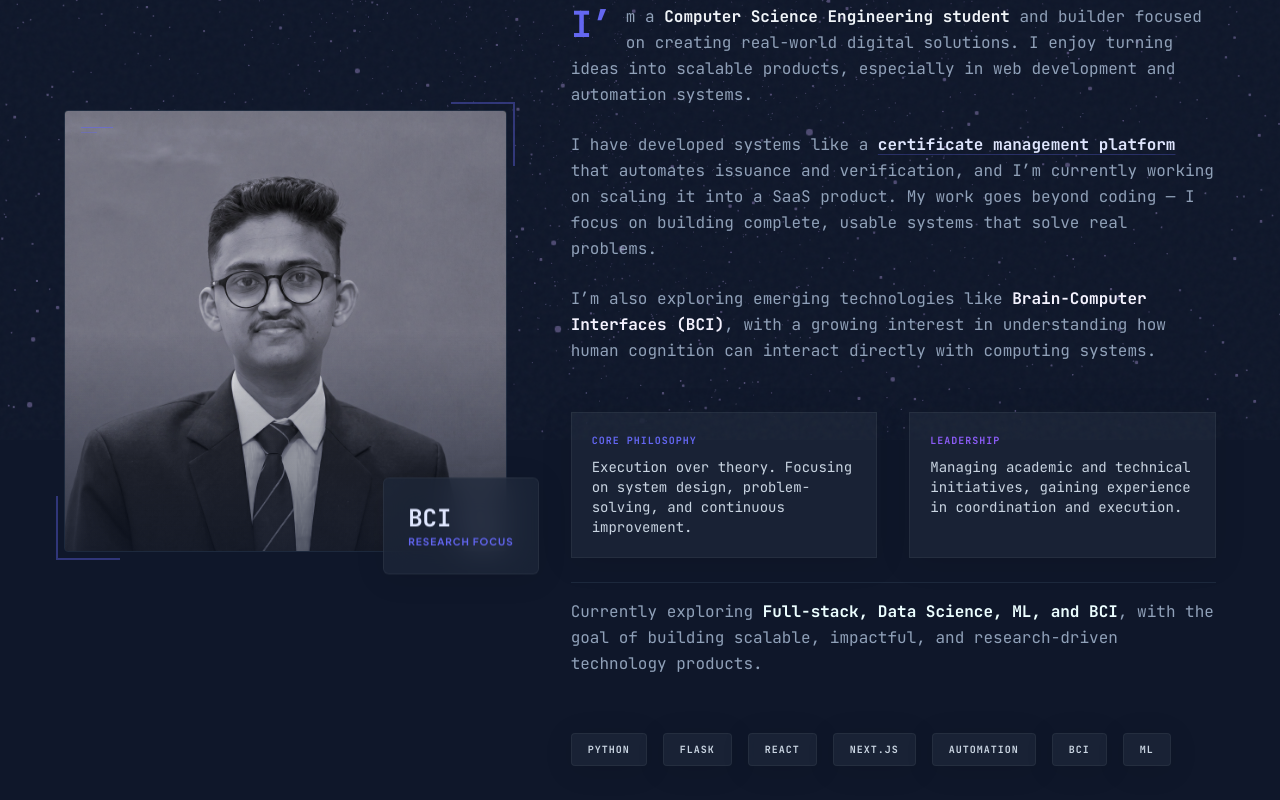
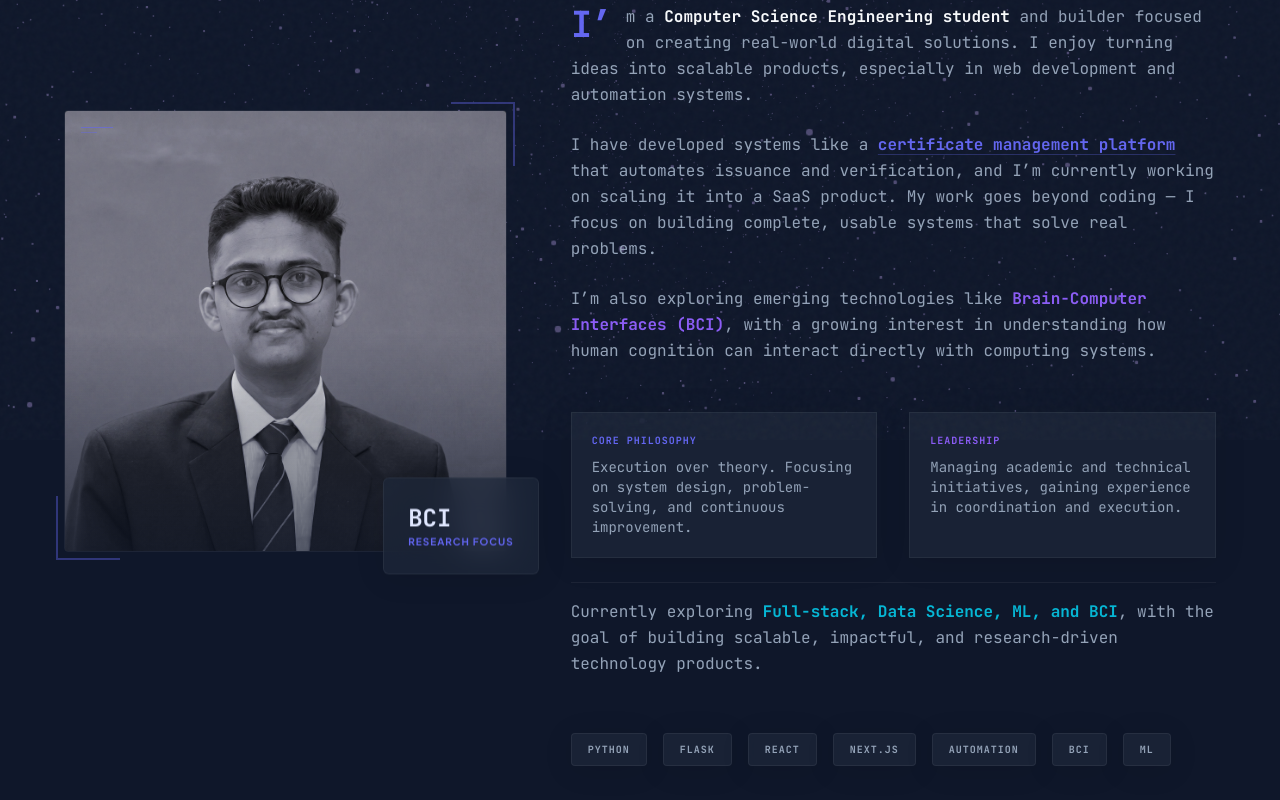
Before and after one commit to Nawalegaurav26/lifetime_learner26, a Next.js app: page /about in a window 1280 px wide. Shown: the part 360-1160 px from the top of the page. Built offline with nearby package versions, Linux system fonts and the light colour scheme.

Commit message:
feat: update src/components/About.tsx

```diff
--- a/src/components/About.tsx
+++ b/src/components/About.tsx
@@ -25,7 +25,7 @@ export default function About() {
               <div className="absolute top-0 right-0 w-16 h-16 border-t-2 border-r-2 border-primary/40 -translate-y-2 translate-x-2" />
               <div className="absolute bottom-0 left-0 w-16 h-16 border-b-2 border-l-2 border-primary/40 translate-y-2 -translate-x-2" />
 
-              <div className="relative aspect-square overflow-hidden rounded-sm border border-slate-800">
+              <div className="relative aspect-square overflow-hidden rounded-sm border border-theme">
                 <img
                   src="/profile.jpg"
                   alt="Gaurav Raju Nawale"
@@ -65,44 +65,44 @@ export default function About() {
               className="lg:col-span-7 space-y-10"
             >
               <div>
-                <h2 className="text-3xl md:text-5xl font-bold text-slate-100 tracking-tight font-mono uppercase">
+                <h2 className="text-3xl md:text-5xl font-bold text-foreground tracking-tight font-mono uppercase">
                   Technical <span className="text-transparent bg-clip-text bg-gradient-to-r from-primary to-accent filter drop-shadow-[0_0_10px_rgba(59,130,246,0.5)]">Identity</span>
                 </h2>
                 <div className="w-20 h-1 bg-primary mt-4" />
               </div>
 
-              <div className="space-y-6 text-sm md:text-base text-slate-400 leading-relaxed font-mono">
+              <div className="space-y-6 text-sm md:text-base text-muted leading-relaxed font-mono">
                 <p className="first-letter:text-4xl first-letter:font-black first-letter:text-primary first-letter:mr-3 first-letter:float-left">
-                  I’m a <span className="text-slate-100 font-bold">Computer Science Engineering student</span> and builder focused on creating real-world digital solutions. I enjoy turning ideas into scalable products, especially in web development and automation systems.
+                  I’m a <span className="text-foreground font-bold">Computer Science Engineering student</span> and builder focused on creating real-world digital solutions. I enjoy turning ideas into scalable products, especially in web development and automation systems.
                 </p>
 
                 <p>
-                  I have developed systems like a <span className="text-primary-light font-bold underline decoration-primary/30 underline-offset-4">certificate management platform</span> that automates issuance and verification, and I’m currently working on scaling it into a SaaS product. My work goes beyond coding — I focus on building complete, usable systems that solve real problems.
+                  I have developed systems like a <span className="text-primary font-bold underline decoration-primary/30 underline-offset-4">certificate management platform</span> that automates issuance and verification, and I’m currently working on scaling it into a SaaS product. My work goes beyond coding — I focus on building complete, usable systems that solve real problems.
                 </p>
 
                 <p>
-                  I’m also exploring emerging technologies like <span className="text-secondary-light font-bold">Brain-Computer Interfaces (BCI)</span>, with a growing interest in understanding how human cognition can interact directly with computing systems.
+                  I’m also exploring emerging technologies like <span className="text-secondary font-bold">Brain-Computer Interfaces (BCI)</span>, with a growing interest in understanding how human cognition can interact directly with computing systems.
                 </p>
 
                 <div className="grid grid-cols-1 md:grid-cols-2 gap-8 pt-6">
                   <div className="glass p-5 border-l-2 border-primary/40 bg-primary/5">
                     <p className="text-[10px] font-black text-primary uppercase tracking-widest mb-2">Core Philosophy</p>
-                    <p className="text-sm text-slate-300">Execution over theory. Focusing on system design, problem-solving, and continuous improvement.</p>
+                    <p className="text-sm text-muted">Execution over theory. Focusing on system design, problem-solving, and continuous improvement.</p>
                   </div>
                   <div className="glass p-5 border-l-2 border-secondary/40 bg-secondary/5">
                     <p className="text-[10px] font-black text-secondary uppercase tracking-widest mb-2">Leadership</p>
-                    <p className="text-sm text-slate-300">Managing academic and technical initiatives, gaining experience in coordination and execution.</p>
+                    <p className="text-sm text-muted">Managing academic and technical initiatives, gaining experience in coordination and execution.</p>
                   </div>
                 </div>
 
-                <p className="pt-4 border-t border-slate-800">
-                  Currently exploring <span className="text-accent-light font-bold">Full-stack, Data Science, ML, and BCI</span>, with the goal of building scalable, impactful, and research-driven technology products.
+                <p className="pt-4 border-t border-theme">
+                  Currently exploring <span className="text-accent font-bold">Full-stack, Data Science, ML, and BCI</span>, with the goal of building scalable, impactful, and research-driven technology products.
                 </p>
               </div>
 
               <div className="flex flex-wrap gap-4 pt-4">
                 {["Python", "Flask", "React", "Next.js", "Automation", "BCI", "ML"].map((tech) => (
-                  <span key={tech} className="px-4 py-2 glass border border-slate-700 text-[10px] font-bold text-slate-300 uppercase tracking-widest rounded-sm hover:border-primary/40 transition-colors cursor-default font-mono">
+                  <span key={tech} className="px-4 py-2 glass border border-theme text-[10px] font-bold text-muted uppercase tracking-widest rounded-sm hover:border-primary/40 transition-colors cursor-default font-mono">
                     {tech}
                   </span>
                 ))}
```
